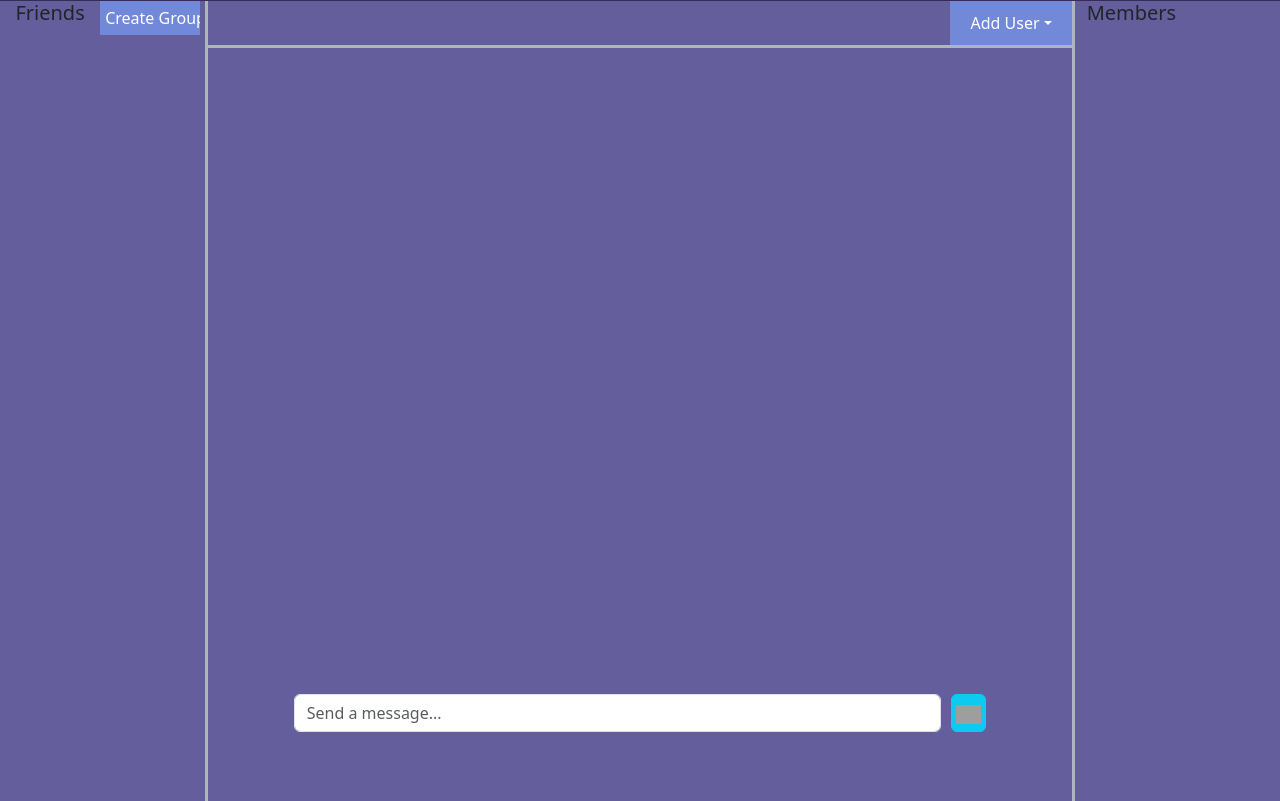
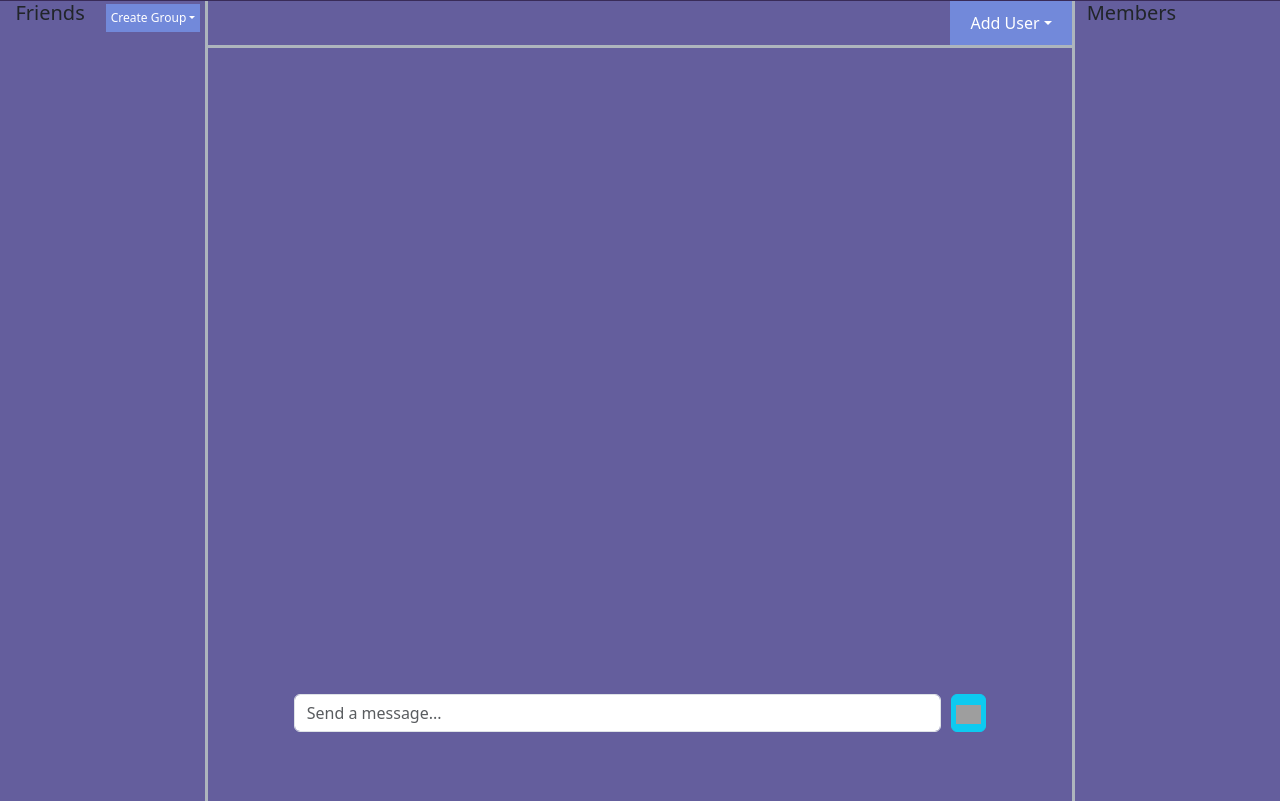
Before and after one commit to IvanYeung0610/J-Impact, a Flask app: template app/templates/home.html in a window 1280 px wide. Shown: the part 61-862 px from the top of the page. Run offline with Flask 3, Linux system fonts and the light colour scheme; the template is opened without the code that fills it, so the values that code supplies are empty; some libraries are stand-ins or nearby versions; grey boxes are pictures that could not be loaded.

Commit message:
smaller gap

```diff
--- a/app/__init__.py
+++ b/app/__init__.py
@@ -14,7 +14,7 @@ socketio = SocketIO(app)
 connected_users = {}
 
 #sample populate
-populate()
+#populate()
 
 @app.route("/", methods=["GET", "POST"])
 def home_page():
--- a/app/templates/home.html
+++ b/app/templates/home.html
@@ -40,14 +40,17 @@
           </li>
 
           <li class="nav-item" style="padding-left: 32px;">
+            <div class="row">
+              <div class="col-sm-6" style="padding-right: 0%;">
             <a class="navbar-brand">
               <img src="{{PFP}}" alt="Bootstrap" class="d-inline-block" width="30" height="30" style="display: inline-block;
               margin-top: 10px; ">
             </a>
-          </li>
-
-          <li class="nav-item">
+          </div>
+          <div class="col-sm-6" style="padding-left: 0%;">
             <a class="nav-link disabled" style="font-size: 20px; color: #460708;">{{USER}}</a>
+          </div>
+          </div>
           </li>
 
         </ul>
@@ -71,8 +74,8 @@
               <div class="col-sm-6" style="text-align: center; padding-right: 0px; margin-bottom: 0px;">
                 <h5 style="padding-right: 0px;">Friends</h5>
               </div>
-              <div class="col-sm-6" style="padding-left: 0px;">
-                <button class="dropdown-toggle" onclick="toggleDropdownCreate()" style="padding: 5px">Create
+              <div class="col-sm-6" style="padding-left: 0px; text-align: end;">
+                <button class="dropdown-toggle" onclick="toggleDropdownCreate()" style="padding: 5px; font-size: .75rem; margin-top: 3px;">Create
                   Group</button>
               </div>
             </div>
```
